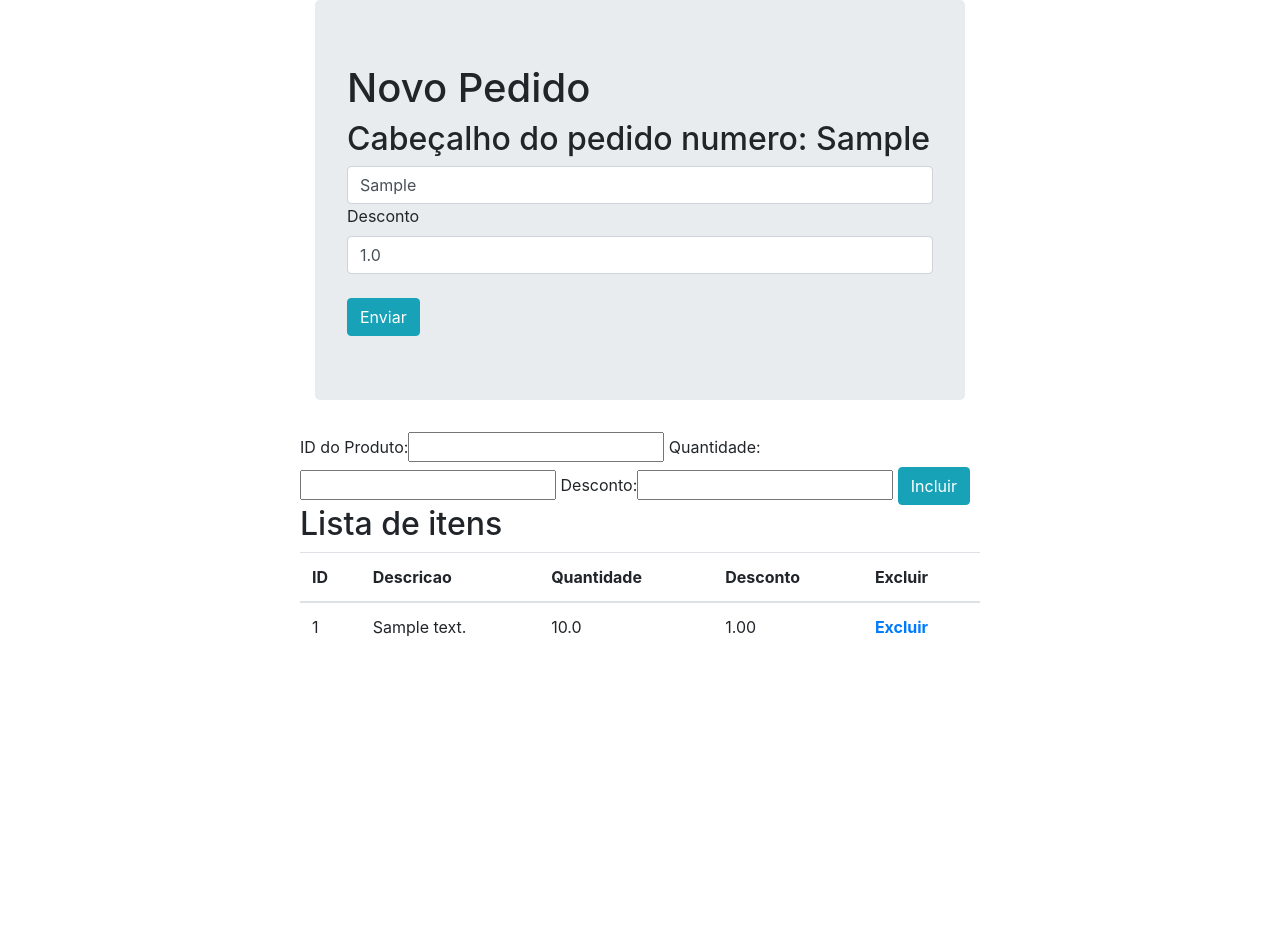
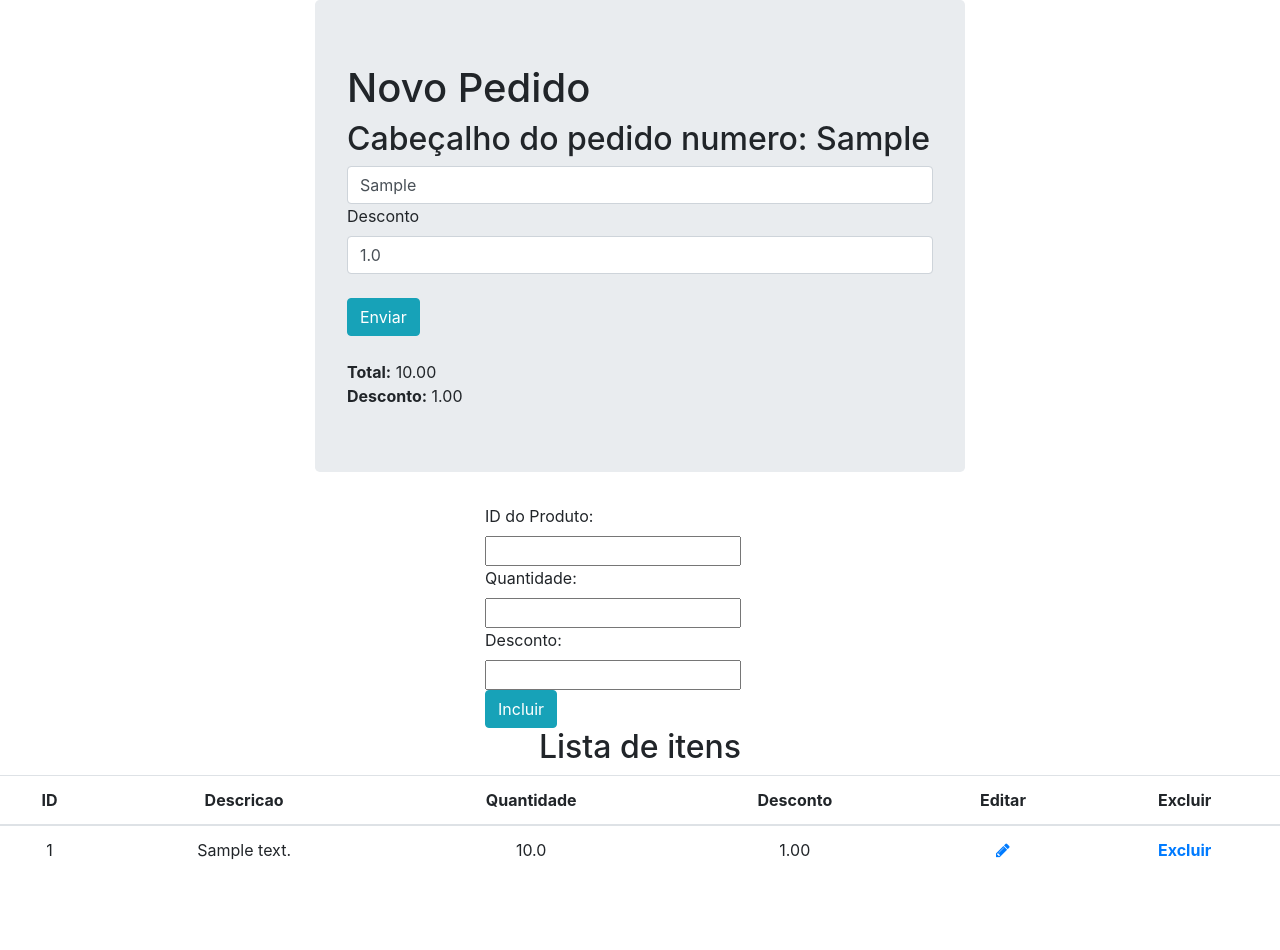
Before and after one commit to paulo9405/django-avancado100, a Django app: page /vendas/edit-pedido/1/ in a window 1280 px wide. Before the commit the page ends 637 px from the top, so only its background shows below. Run offline with Django 3.2, Linux system fonts and the light colour scheme; tables that the repository leaves empty hold one stand-in row (values such as "Sample post"); some libraries are stand-ins or nearby versions.

Commit message:
Edit item do pedido

```diff
--- a/templates/base.html
+++ b/templates/base.html
@@ -20,10 +20,8 @@
             {% endblock %}
         </div>
 
-        <div class="row">
             {% block extra %}
             {% endblock %}
-        </div>
     </div>
 
     {% block footer %}
--- a/vendas/forms.py
+++ b/vendas/forms.py
@@ -1,7 +1,14 @@
 from django import forms
+from .models import ItemDoPedido
 
 
 class ItemPedidoForm(forms.Form):
     produto_id = forms.CharField(label='ID do Produto', max_length=100)
     quantidade = forms.IntegerField(label='Quantidade')
     desconto = forms.DecimalField(label='Desconto', max_digits=7, decimal_places=2)
+
+
+class ItemDoPedidoModelForm(forms.ModelForm):
+    class Meta:
+        model = ItemDoPedido
+        fields = ['quantidade', 'desconto']
--- a/vendas/models.py
+++ b/vendas/models.py
@@ -25,6 +25,9 @@ class Venda(models.Model):
             ('ver_dashboard', 'Pode visualizar o dashdoard'),
             ('permissão3', 'Permissão3'),
         )
+
+    def get_row_vendas(self):
+        return Venda.objects.raw('select * from vendas_venda where id = %s', ['7', ])
 
     def calcular_total(self):
         tot = self.itemdopedido_set.all().aggregate(
--- a/vendas/templates/vendas/novo-pedido.html
+++ b/vendas/templates/vendas/novo-pedido.html
@@ -1,7 +1,9 @@
 {% extends 'base.html' %}
+{% load bootstrap %}
 
 {% block main %}
-
+<dev class="row">
+    <div class="col-12">
         <h1>Novo Pedido</h1>
 
         <form method="POST" action="{% url 'novo-pedido' %}">
@@ -18,18 +20,32 @@
             <br>
             <button type="submit" class="btn btn-info">Enviar</button>
         </form>
+        <br>
+        <b>Total:</b> {{venda.valor}} <br>
+        <b>Desconto:</b> {{venda.desconto}}
+    </div>
+</dev>
 
 {% endblock %}
 
 {% block extra %}
 
 {% if venda %}
+    <dev class="row">
+        <div class="col-3"></div>
+        <div class="col-6">
             <form action="{% url 'novo-item-pedido' venda.id %}" method="POST">
                 {% csrf_token %}
-        {{ form_item }}
+                {{ form_item|bootstrap }}
                 <button class="btn btn-info">Incluir</button>
             </form>
+        </div>
+        <div class="col-3"></div>
+    </div>
 
+
+    <dev class="row">
+        <div class="col-12 text-center">
             <h2>Lista de itens</h2>
             <table class="table">
                 <thead>
@@ -38,6 +54,7 @@
                         <th scope="col">Descricao</th>
                         <th scope="col">Quantidade</th>
                         <th scope="col">Desconto</th>
+                        <th scope="col">Editar</th>
                         <th scope="col">Excluir</th>
                     </tr>
                 </thead>
@@ -49,11 +66,17 @@
                             <td>{{item.quantidade}}</td>
                             <td>{{item.desconto}}</td>
                             <th scope="col">
+                                <a href="{% url 'edit-item-pedido' item.id %}"><i class="fa fa-pencil"></i></a>
+                            </th>
+                            <th scope="col">
                                 <a href="{% url 'delete-item-pedido' item.id %}">Excluir</a>
                             </th>
                         </tr>
                     {% endfor %}
                 </tbody>
             </table>
+        </div>
+    </div>
 {% endif %}
+
 {% endblock %}
--- a/vendas/urls.py
+++ b/vendas/urls.py
@@ -7,6 +7,7 @@ from .views import (
     EditPedido,
     DeletePedido,
     DeleteItemPedido,
+    EditItemPedido,
     )
 
 
@@ -15,6 +16,7 @@ urlpatterns = [
     path('novo-pedido/', NovoPedido.as_view(), name="novo-pedido"),
     path('novo-item-pedido/<int:venda>/', NovoItemPedido.as_view(), name="novo-item-pedido"),
     path('edit-pedido/<int:venda>/', EditPedido.as_view(), name="edit-pedido"),
+    path('edit-item-pedido/<int:item>/', EditItemPedido.as_view(), name="edit-item-pedido"),
     path('delete-item-pedido/<int:item>/', DeleteItemPedido.as_view(), name="delete-item-pedido"),
     path('delete-pedido/<int:venda>/', DeletePedido.as_view(), name="delete-pedido"),
     path('dashboard/', DashboardView.as_view(), name="dashboard"),
--- a/vendas/views.py
+++ b/vendas/views.py
@@ -2,7 +2,7 @@ from django.http import HttpResponse
 from django.shortcuts import render, redirect
 from django.views import View
 from .models import Venda, ItemDoPedido
-from .forms import ItemPedidoForm
+from .forms import ItemPedidoForm, ItemDoPedidoModelForm
 
 
 class DashboardView(View):
@@ -115,3 +115,19 @@ class DeleteItemPedido(View):
         venda_id = item_pedido.venda.id
         item_pedido.delete()
         return redirect('edit-pedido', venda=venda_id)
+
+
+class EditItemPedido(View):
+    def get(self, request, item):
+        item_pedido = ItemDoPedido.objects.get(id=item)
+        form = ItemDoPedidoModelForm(instance=item_pedido)
+        return render(request, 'vendas/edit-itempedido.html', {'item_pedido': item_pedido, 'form': form})
+
+    def post(self, request, item):
+        item_pedido = ItemDoPedido.objects.get(id=item)
+        item_pedido.quantidade = request.POST['quantidade']
+        item_pedido.desconto = request.POST['desconto']
+        item_pedido.save()
+        venda_id = item_pedido.venda.id
+        # item_pedido.delete()
+        return redirect('edit-pedido', venda=venda_id)
```
Also changed, not shown: vendas/templates/vendas/edit-itempedido.html (added, +12 -0 lines). Lines whose indentation alone changed are shown as unchanged.
